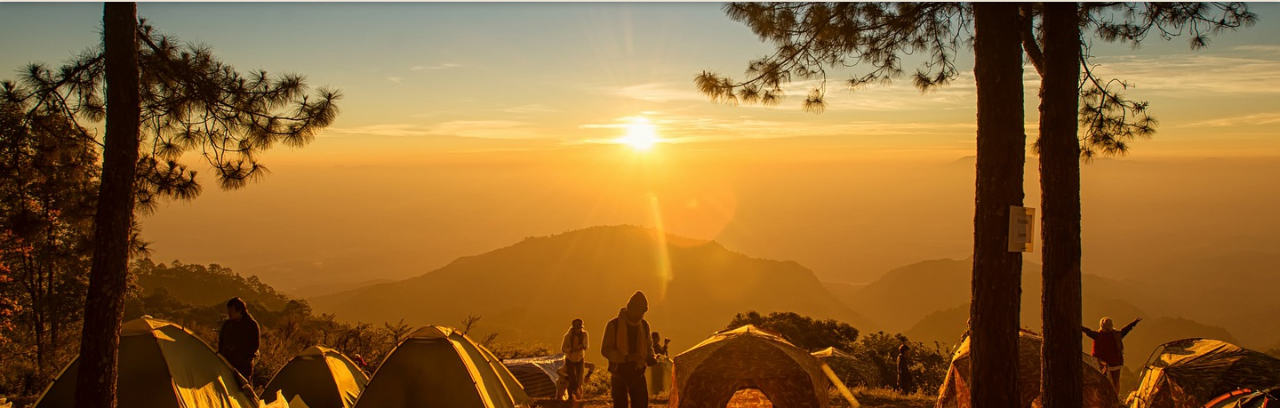
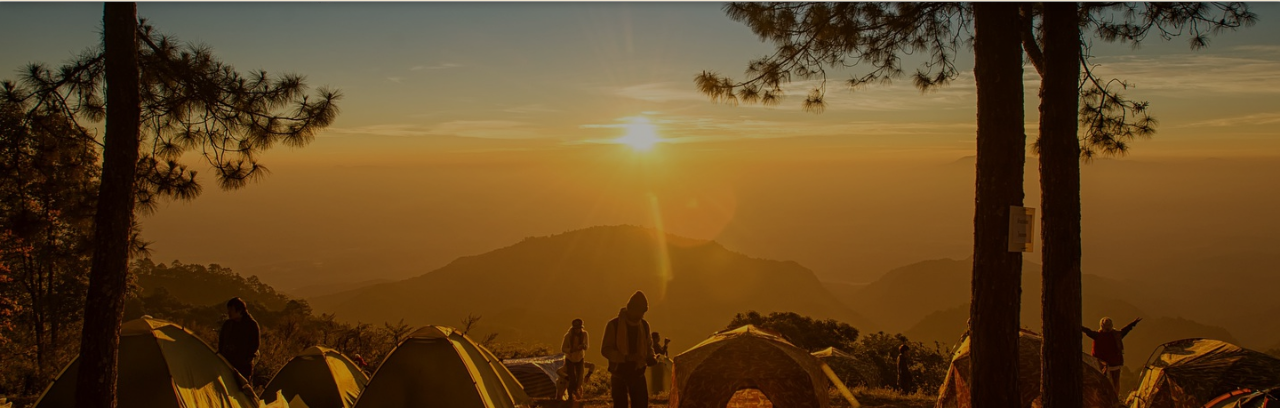
Before and after one commit to ViniciusHP/alvorecer, a plain HTML site: page index.html in a window 1280 px wide. Shown: the part 67-475 px from the top of the page. Drawn offline with nearby package versions, Linux system fonts and the light colour scheme.

Commit message:
Adicionado filtro para escurecer as imagens do slide

```diff
--- a/css/slide.css
+++ b/css/slide.css
@@ -22,6 +22,7 @@
 
 .slide-item img {
   width: 100vw;
+  filter: brightness(70%);
 }
 
 .slide-item .slide-caption {
```
